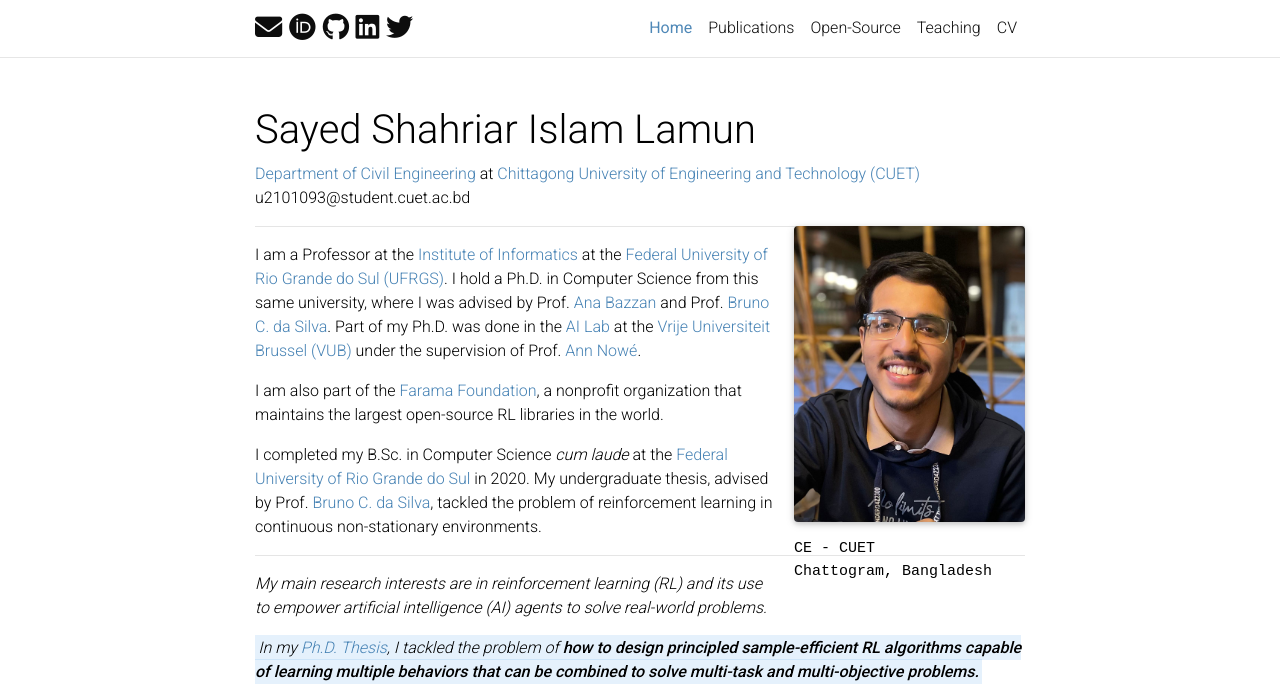
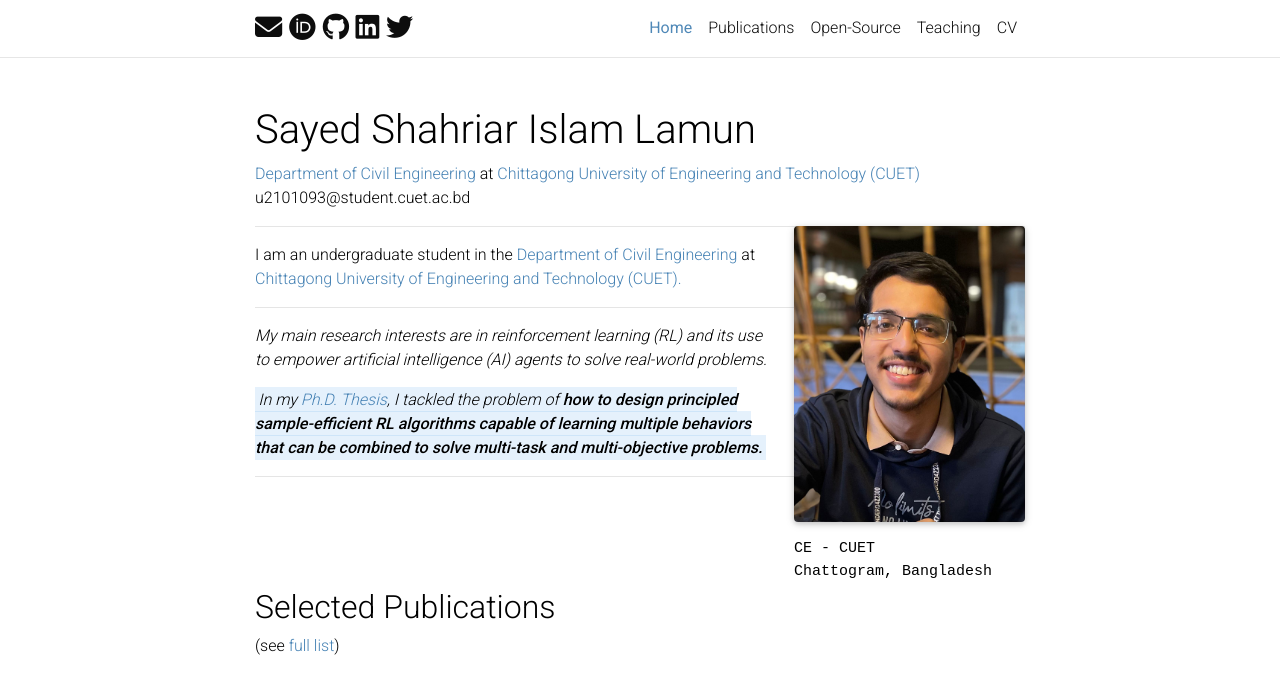
Before and after one commit to Lamun365/Lamun365.github.io, a Jekyll site: the page built from _pages/about.md, in a window 1280 px wide and 1214 px high, cut to the strip 0-686 px from the top of the window. Built offline with Jekyll 4.4.1, drawn with Linux system fonts in a browser that asks for light colours; comment, search, counter and statistics services are not loaded; a style sheet for code colours, icons or effects is not loaded.

Commit message:
Update about.md

```diff
--- a/_pages/about.md
+++ b/_pages/about.md
@@ -19,13 +19,7 @@
 ---
 
 <hr>
-I am a Professor at the <a href="https://www.inf.ufrgs.br/site/en/">Institute of Informatics</a> at the <a href="http://www.ufrgs.br/english/home">Federal University of Rio Grande do Sul (UFRGS)</a>. I hold a Ph.D. in Computer Science from this same university, where I was advised by Prof. <a href="https://www.inf.ufrgs.br/~bazzan/">Ana Bazzan</a> and Prof. <a href="https://people.cs.umass.edu/~bsilva">Bruno C. da Silva</a>.
-Part of my Ph.D. was done in the <a href="https://ai.vub.ac.be/">AI Lab</a> at the <a href="https://www.vub.be/">Vrije Universiteit Brussel (VUB)</a> under the supervision of Prof. <a href="https://ai.vub.ac.be/team/ann-nowe/">Ann Nowé</a>.
-
-I am also part of the <a href="https://farama.org/team">Farama Foundation</a>, a nonprofit organization that maintains the largest open-source RL libraries in the world.
-
-I completed my B.Sc. in Computer Science <i>cum laude</i> at the <a href="http://www.ufrgs.br/english/home">Federal University of Rio Grande do Sul</a> in 2020.
-My undergraduate thesis, advised by Prof. <a href="https://people.cs.umass.edu/~bsilva">Bruno C. da Silva</a>, tackled the problem of reinforcement learning in continuous non-stationary environments.
+I am an undergraduate student in the <a href="https://cuet.ac.bd/department/CE">Department of Civil Engineering</a> at <a href="https://cuet.ac.bd/">Chittagong University of Engineering and Technology (CUET).
 
 <!-- In Winter of 2020, I worked as an intern researcher at the <a href="https://www.tu.berlin/en/">Technische Universität Berlin</a>, under supervision of Prof. <a href="https://www.tu.berlin/vsp/ueber-uns/fachgebietsleitung">Kai Nagel</a>. -->
 
```
